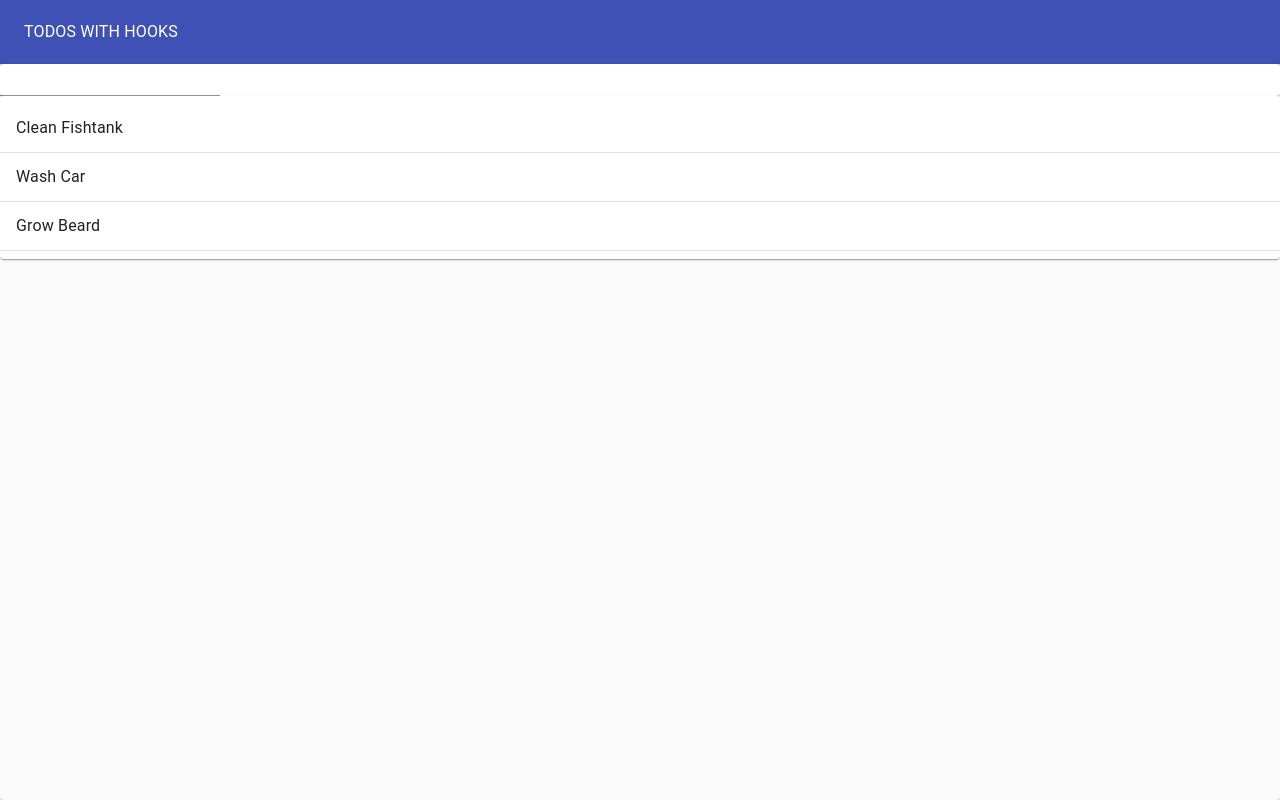
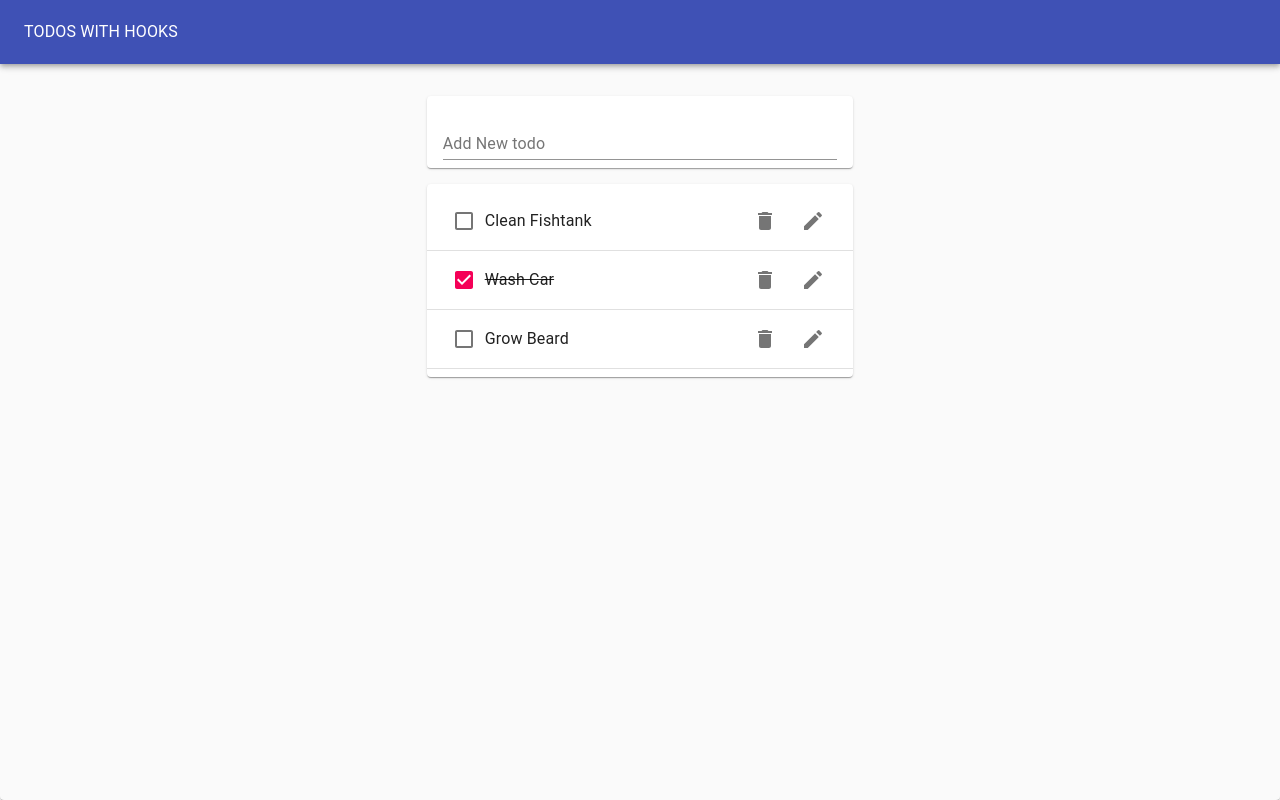
Before and after one commit to do-Va/TodoApp_ReactHookProject, a React (Create React App) app: page / in a window 1280 px wide. Built offline with nearby package versions, Linux system fonts and the light colour scheme.

Commit message:
Adding Todo Item Component

```diff
--- a/package.json
+++ b/package.json
@@ -4,6 +4,7 @@
   "private": true,
   "dependencies": {
     "@material-ui/core": "^4.12.3",
+    "@material-ui/icons": "^4.11.2",
     "@testing-library/jest-dom": "^5.14.1",
     "@testing-library/react": "^11.2.7",
     "@testing-library/user-event": "^12.8.3",
--- /dev/null
+++ b/src/components/Todo.js
@@ -0,0 +1,34 @@
+import React from 'react';
+
+/* Material-ui */
+import {
+  Checkbox,
+  IconButton,
+  ListItem,
+  ListItemText,
+  ListItemSecondaryAction,
+} from '@material-ui/core';
+import { Delete, Edit } from '@material-ui/icons';
+
+function Todo({ task, completed }) {
+  return (
+    <ListItem>
+      <Checkbox tabIndex={-1} checked={completed} />
+      <ListItemText
+        style={{ textDecoration: completed ? 'line-through' : 'none' }}
+      >
+        {task}
+      </ListItemText>
+      <ListItemSecondaryAction>
+        <IconButton arial-label="Delete">
+          <Delete />
+        </IconButton>
+        <IconButton arial-label="Delete">
+          <Edit />
+        </IconButton>
+      </ListItemSecondaryAction>
+    </ListItem>
+  );
+}
+
+export default Todo;
--- a/src/components/TodoApp.js
+++ b/src/components/TodoApp.js
@@ -2,6 +2,7 @@ import React, { useState } from 'react';
 import TodoList from './TodoList';
 import TodoForm from './TodoForm';
 
+/* Material-ui */
 import { Typography, Paper, AppBar, Toolbar, Grid } from '@material-ui/core';
 
 function TodoApp() {
@@ -30,8 +31,12 @@ function TodoApp() {
           <Typography color="inherit">TODOS WITH HOOKS</Typography>
         </Toolbar>
       </AppBar>
-      <TodoForm addTodo={addTodo} />
-      <TodoList todos={todos} />
+      <Grid container justifyContent="center" style={{ marginTop: '1rem' }}>
+        <Grid item xs={11} md={8} lg={4}>
+          <TodoForm addTodo={addTodo} />
+          <TodoList todos={todos} />
+        </Grid>
+      </Grid>
     </Paper>
   );
 }
--- a/src/components/TodoForm.js
+++ b/src/components/TodoForm.js
@@ -1,6 +1,7 @@
 import React from 'react';
 import useInputState from '../hooks/useInputState';
 
+/* Material-ui */
 import { Paper, TextField } from '@material-ui/core';
 
 function TodoForm({ addTodo }) {
@@ -13,9 +14,15 @@ function TodoForm({ addTodo }) {
   };
 
   return (
-    <Paper>
+    <Paper style={{ margin: '1rem 0', padding: '0 1rem' }}>
       <form onSubmit={handleSubmit}>
-        <TextField value={value} onChange={handleChange} />
+        <TextField
+          value={value}
+          onChange={handleChange}
+          margin="normal"
+          label="Add New todo"
+          fullWidth
+        />
       </form>
     </Paper>
   );
--- a/src/components/TodoList.js
+++ b/src/components/TodoList.js
@@ -1,22 +1,16 @@
 import React from 'react';
+import Todo from './Todo';
 
-import {
-  Divider,
-  Paper,
-  List,
-  ListItem,
-  ListItemText,
-} from '@material-ui/core';
+/* Material-ui */
+import { Divider, Paper, List } from '@material-ui/core';
 
 function TodoList(props) {
   return (
     <Paper>
       <List>
         {props.todos.map(todo => (
-          <React.Fragment>
-            <ListItem>
-              <ListItemText>{todo.task}</ListItemText>
-            </ListItem>
+          <React.Fragment key={todo.id}>
+            <Todo {...todo} />
             <Divider />
           </React.Fragment>
         ))}
```
Also changed, not shown: 1 other file (tests, documents, lock files or other folders).
